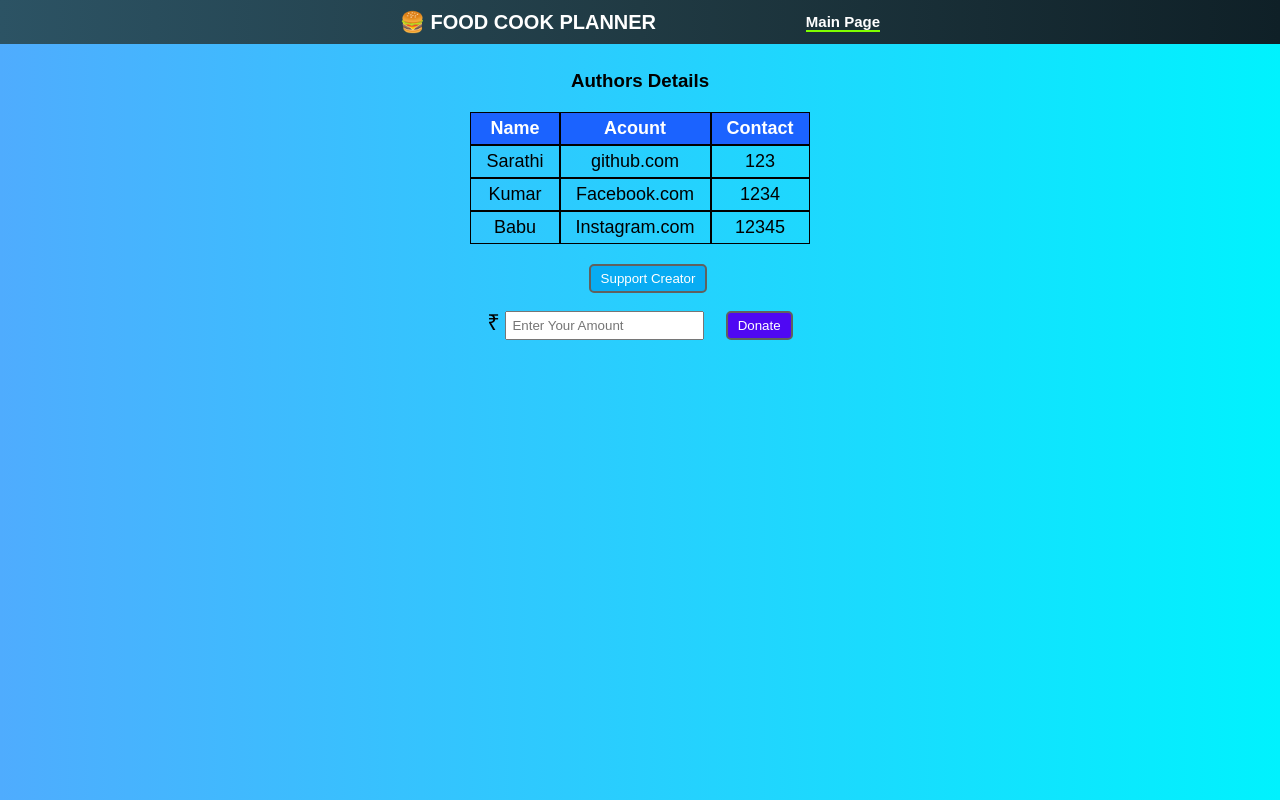
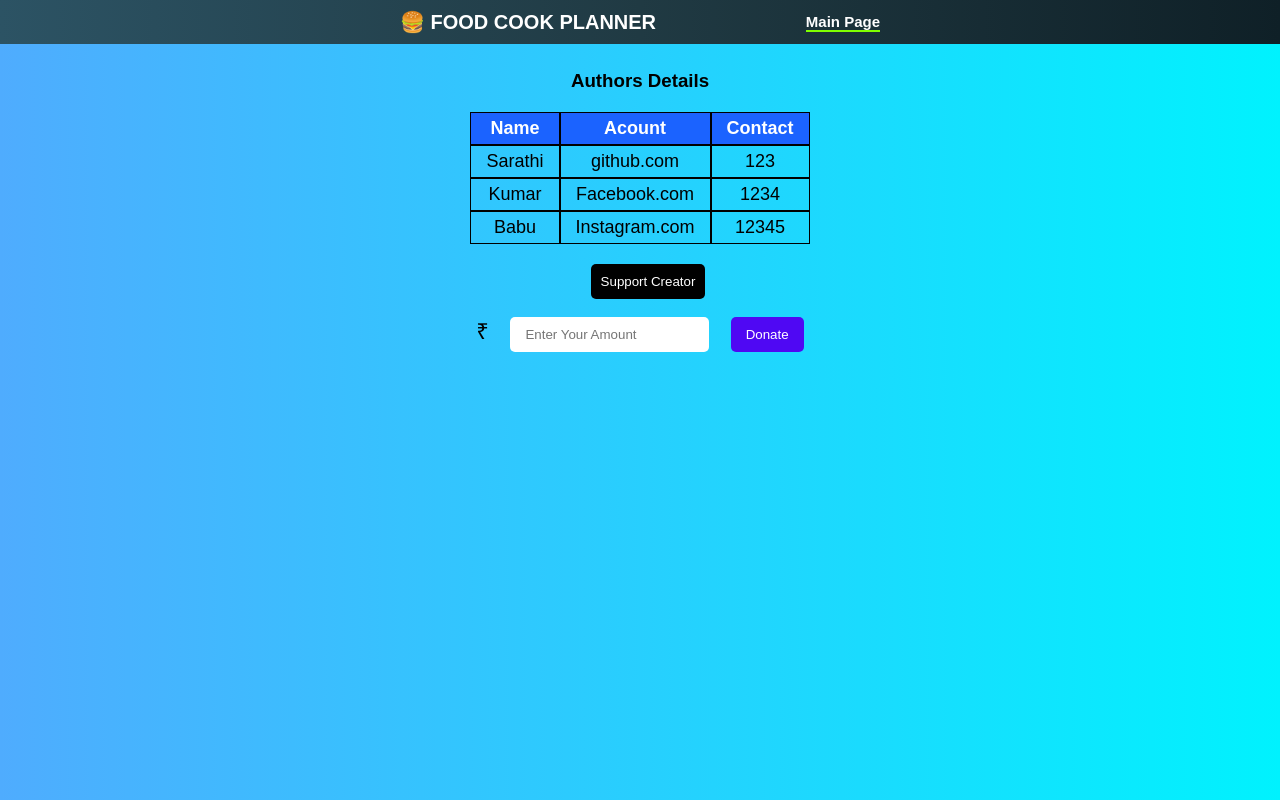
Before and after one commit to Sarathimass/JS-Project, a plain HTML site: page about.html in a window 1280 px wide. Both pictures are taken after a click on the button "Support Creator". Drawn offline with Linux system fonts and the light colour scheme; a web font is replaced by a local one.

Commit message:
about page modified

```diff
--- a/about.html
+++ b/about.html
@@ -77,9 +77,21 @@
 					Support Creator
 				</button>
 				<form id="btn-support" hidden>
-					<span style="font-family: 'Times New Roman', Times, serif">₹</span>
-					<input type="number" placeholder="Enter Your Amount" min="1" />
-					<button>Donate</button>
+					<span
+						style="
+							font-family: 'Times New Roman', Times, serif;
+							margin-right: 1rem;
+							margin-top: 10px;
+						"
+						>₹</span
+					>
+					<input
+						type="number"
+						placeholder="Enter Your Amount"
+						min="1"
+						class="input"
+					/>
+					<button class="donate">Donate</button>
 				</form>
 			</div>
 		</main>
--- a/assests/css/about.css
+++ b/assests/css/about.css
@@ -15,28 +15,6 @@ td {
 }
 tr.active {
 	background-color: chocolate;
-}
-
-.btn-view {
-	padding: 5px 10px;
-	background-color: #08f372;
-	border: 2px solid #61615e;
-	border-radius: 5px;
-	color: #fff;
-	outline: none;
-	cursor: pointer;
-	margin-left: 1rem;
-}
-
-.btn-support {
-	padding: 5px 10px;
-	background-color: #08acf3;
-	border: 2px solid #61615e;
-	border-radius: 5px;
-	color: #fff;
-	outline: none;
-	cursor: pointer;
-	margin-left: 1rem;
 }
 
 form > input {
@@ -59,3 +37,26 @@ form > button {
 	cursor: pointer;
 	margin-left: 1rem;
 }
+
+.btn-support {
+	padding: 10px;
+	background-color: #000;
+	border-radius: 5px;
+	color: #fff;
+	outline: none;
+	border: none;
+	cursor: pointer;
+	margin-left: 1rem;
+	font-size: 16;
+}
+.input {
+	padding: 10px 15px;
+	border-radius: 5px;
+	border: none;
+	outline: none;
+}
+.donate {
+	border: none;
+	outline: none;
+	padding: 10px 15px;
+}
```
